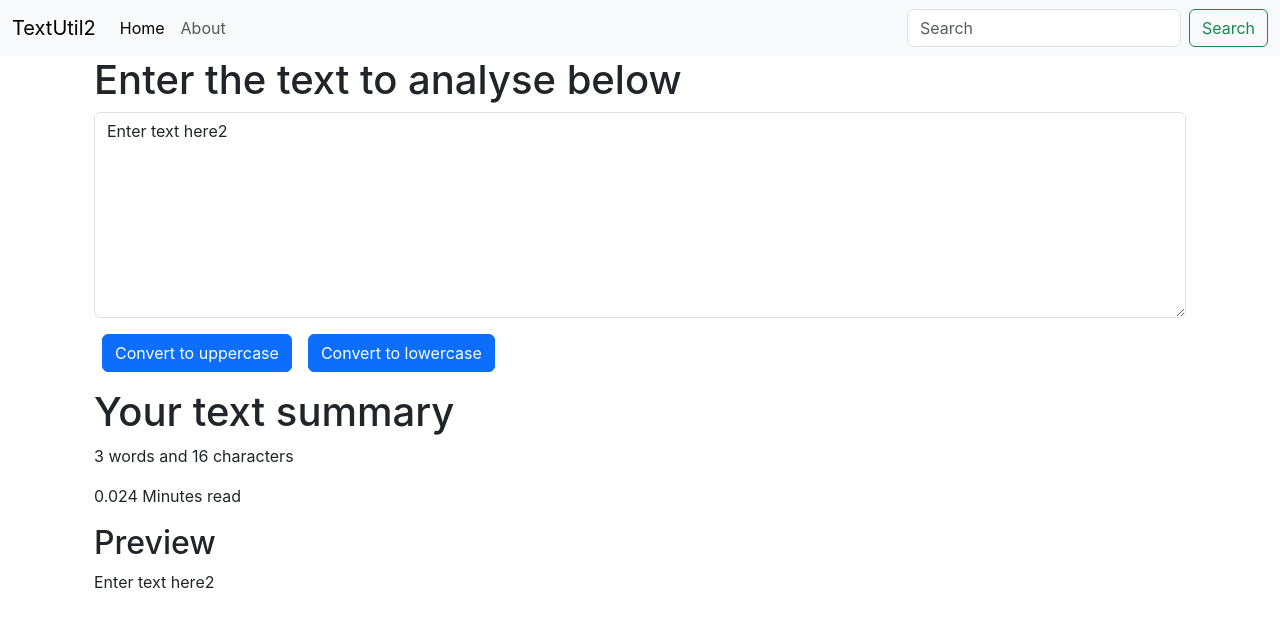
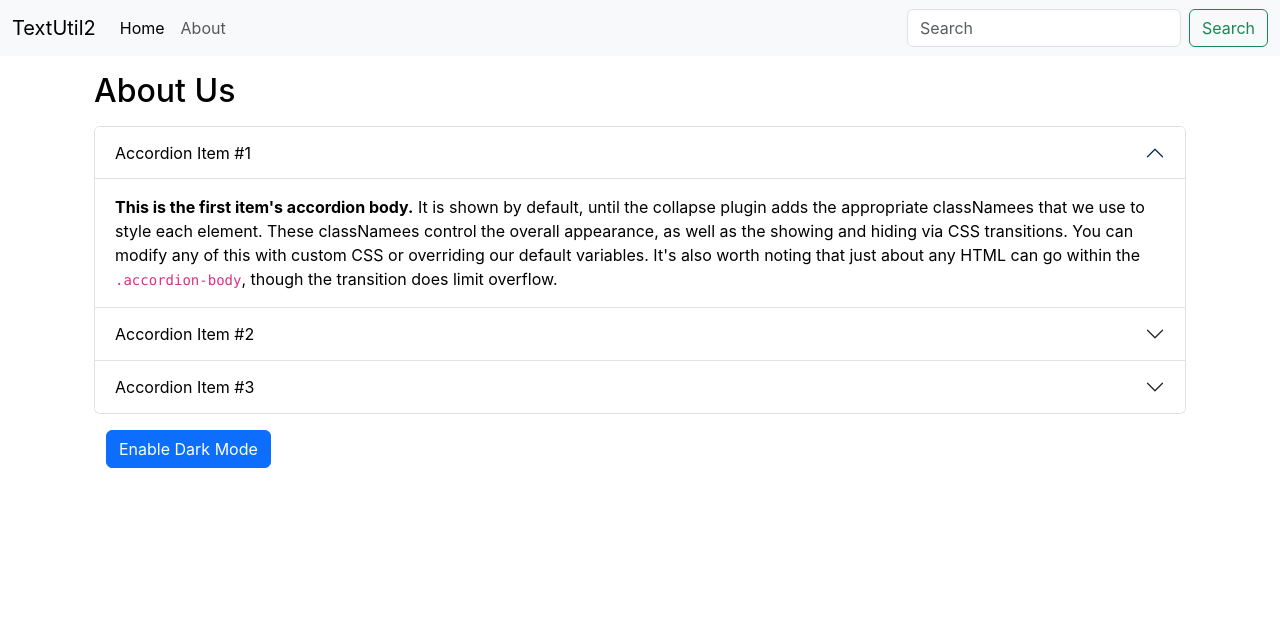
Before and after one commit to RUDRAPATEL19/TextUtils_ReactProject01, a React (Create React App) app: page / in a window 1280 px wide. Shown: the top 626 px of the page. Built offline with nearby package versions, Linux system fonts and the light colour scheme.

Commit message:
TestUtil: About us created with dark and light mode button

```diff
--- a/src/App.js
+++ b/src/App.js
@@ -1,13 +1,13 @@
 import './App.css';
+import About from './components/About';
 import Navbar from './components/Navbar';
-import TextForm from './components/TextForm';
 
 function App() {
   return (
     <>
       <Navbar title="TextUtil2" nothing = 'Home' about2 = 'About'/>
       <div className="container">
-      <TextForm heading="Enter the text to analyse below"/>
+      <About/>
       </div>
     </>
   );
--- /dev/null
+++ b/src/components/About.js
@@ -0,0 +1,134 @@
+import React, { useState } from "react";
+
+export default function About() {
+
+  const [myStyle , setMyStyle] = useState({
+    color: 'black',
+    backgroundColor: 'white',
+    // border: '1px solid black'
+  })
+
+  const [btnText, setBtnText] = useState('Enable Dark Mode')
+
+  let toggleStyle = () => {
+    if(myStyle.color === 'white'){
+      setMyStyle({
+        color: 'black',
+        backgroundColor: 'White',
+        // border: '1px solid black'
+      })
+      setBtnText('Enable Dark Mode')
+    } else {
+      setMyStyle({
+        color: 'white',
+        backgroundColor: 'black',
+        border: '1px solid white'
+      })
+      setBtnText('Enable Light Mode')
+    }
+  }
+
+  return (
+    <div className="container" style={myStyle}>
+      <h2 className="my-3">About Us</h2>
+      <div className="accordion" id="accordionExample" style={myStyle}>
+        <div className="accordion-item">
+          <h2 className="accordion-header" id="headingOne">
+            <button
+              className="accordion-button" style={myStyle}
+              type="button"
+              data-bs-toggle="collapse"
+              data-bs-target="#collapseOne"
+              aria-expanded="true"
+              aria-controls="collapseOne"
+            >
+              Accordion Item #1
+            </button>
+          </h2>
+          <div
+            id="collapseOne"
+            className="accordion-collapse collapse show" style={myStyle}
+            aria-labelledby="headingOne"
+            data-bs-parent="#accordionExample"
+          >
+            <div className="accordion-body">
+              <strong>This is the first item's accordion body.</strong> It is
+              shown by default, until the collapse plugin adds the appropriate
+              classNamees that we use to style each element. These classNamees
+              control the overall appearance, as well as the showing and hiding
+              via CSS transitions. You can modify any of this with custom CSS or
+              overriding our default variables. It's also worth noting that just
+              about any HTML can go within the <code>.accordion-body</code>,
+              though the transition does limit overflow.
+            </div>
+          </div>
+        </div>
+        <div className="accordion-item">
+          <h2 className="accordion-header" id="headingTwo">
+            <button
+              className="accordion-button collapsed" style={myStyle}
+              type="button"
+              data-bs-toggle="collapse"
+              data-bs-target="#collapseTwo"
+              aria-expanded="false"
+              aria-controls="collapseTwo"
+            >
+              Accordion Item #2
+            </button>
+          </h2>
+          <div
+            id="collapseTwo"
+            className="accordion-collapse collapse" style={myStyle}
+            aria-labelledby="headingTwo"
+            data-bs-parent="#accordionExample"
+          >
+            <div className="accordion-body">
+              <strong>This is the second item's accordion body.</strong> It is
+              hidden by default, until the collapse plugin adds the appropriate
+              classNamees that we use to style each element. These classNamees
+              control the overall appearance, as well as the showing and hiding
+              via CSS transitions. You can modify any of this with custom CSS or
+              overriding our default variables. It's also worth noting that just
+              about any HTML can go within the <code>.accordion-body</code>,
+              though the transition does limit overflow.
+            </div>
+          </div>
+        </div>
+        <div className="accordion-item">
+          <h2 className="accordion-header" id="headingThree">
+            <button
+              className="accordion-button collapsed" style={myStyle}
+              type="button"
+              data-bs-toggle="collapse"
+              data-bs-target="#collapseThree"
+              aria-expanded="false"
+              aria-controls="collapseThree"
+            >
+              Accordion Item #3
+            </button>
+          </h2>
+          <div
+            id="collapseThree"
+            className="accordion-collapse collapse" style={myStyle}
+            aria-labelledby="headingThree"
+            data-bs-parent="#accordionExample"
+          >
+            <div className="accordion-body">
+              <strong>This is the third item's accordion body.</strong> It is
+              hidden by default, until the collapse plugin adds the appropriate
+              classNamees that we use to style each element. These classNamees
+              control the overall appearance, as well as the showing and hiding
+              via CSS transitions. You can modify any of this with custom CSS or
+              overriding our default variables. It's also worth noting that just
+              about any HTML can go within the <code>.accordion-body</code>,
+              though the transition does limit overflow.
+            </div>
+          </div>
+        </div>
+      </div>
+      <div className="container my-3">
+        <button onClick={toggleStyle} type="button" className="btn btn-primary">{btnText}</button>
+      </div>
+    </div>
+  );
+}
--- a/src/components/TextForm.js
+++ b/src/components/TextForm.js
@@ -3,24 +3,25 @@
 export default function TextForm(props) {
 
     const handleUpClick = () => {
-        console.log("Uppercase was clicked" + text);
         let newText = text.toUpperCase();
         setText(newText)
     }
 
     const handleLoClick = () => {
-        console.log("Lowercase was clicked" + text);
         let newText = text.toLowerCase();
         setText(newText)
     }
 
+    const handleClearClick = () => {
+        let newText = text.toLowerCase();
+        setText('')
+    }
+
     const handleOnChange = (event) => {
-        console.log("Handle on change");
         setText(event.target.value);
     }
 
-    const [text, setText] = useState('Enter text here2');
-    // setText("This is the new text");
+    const [text, setText] = useState('');
     return (
         <>
         <div className="container">
@@ -30,6 +31,7 @@
             </div>
             <button className="btn btn-primary mx-2" onClick={handleUpClick}>Convert to uppercase</button>
             <button className="btn btn-primary mx-2" onClick={handleLoClick}>Convert to lowercase</button>
+            <button className="btn btn-primary mx-2" onClick={handleClearClick}>Clear Text</button>
         </div>
         <div className="container my-3">
             <h1>Your text summary</h1>
```
